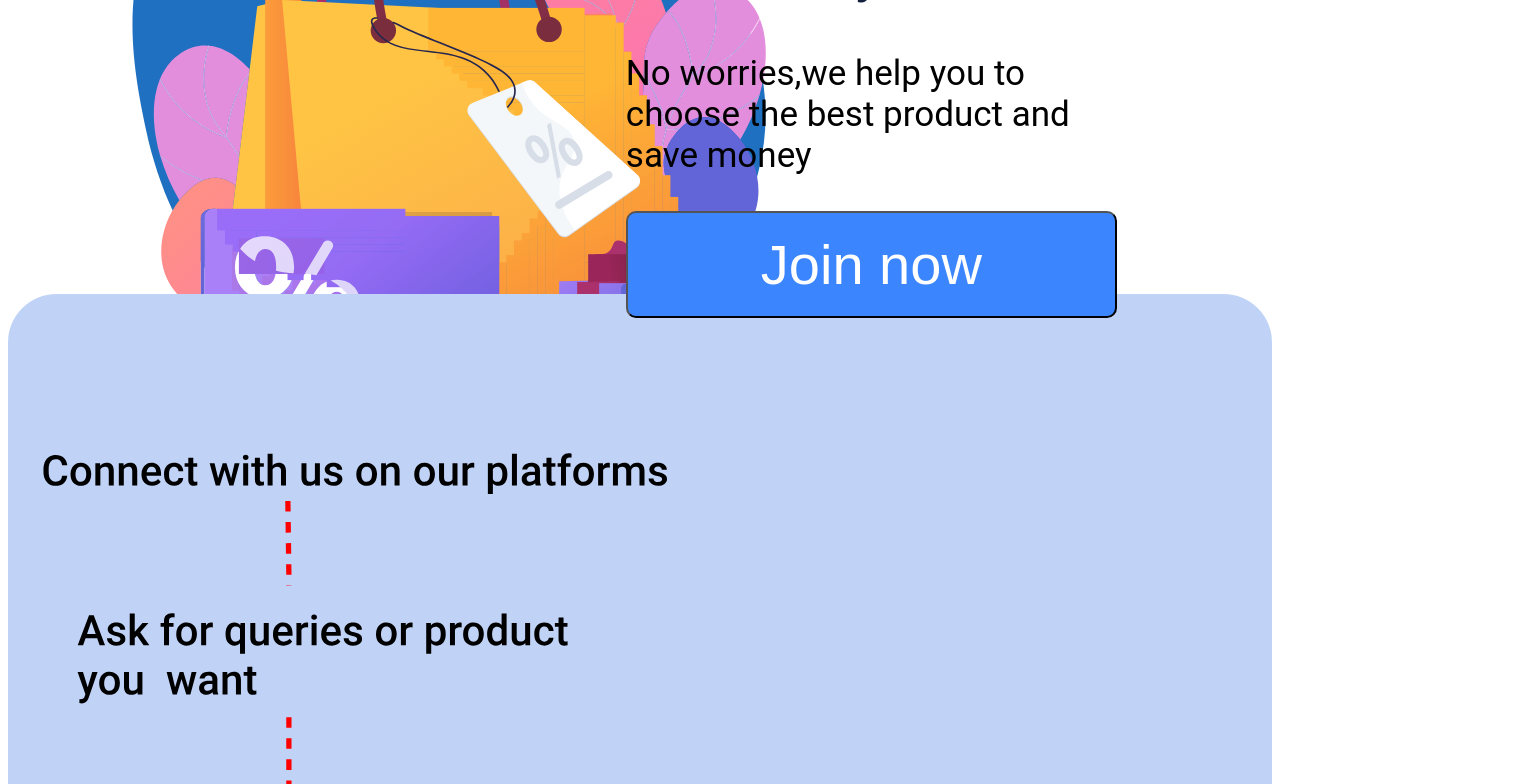
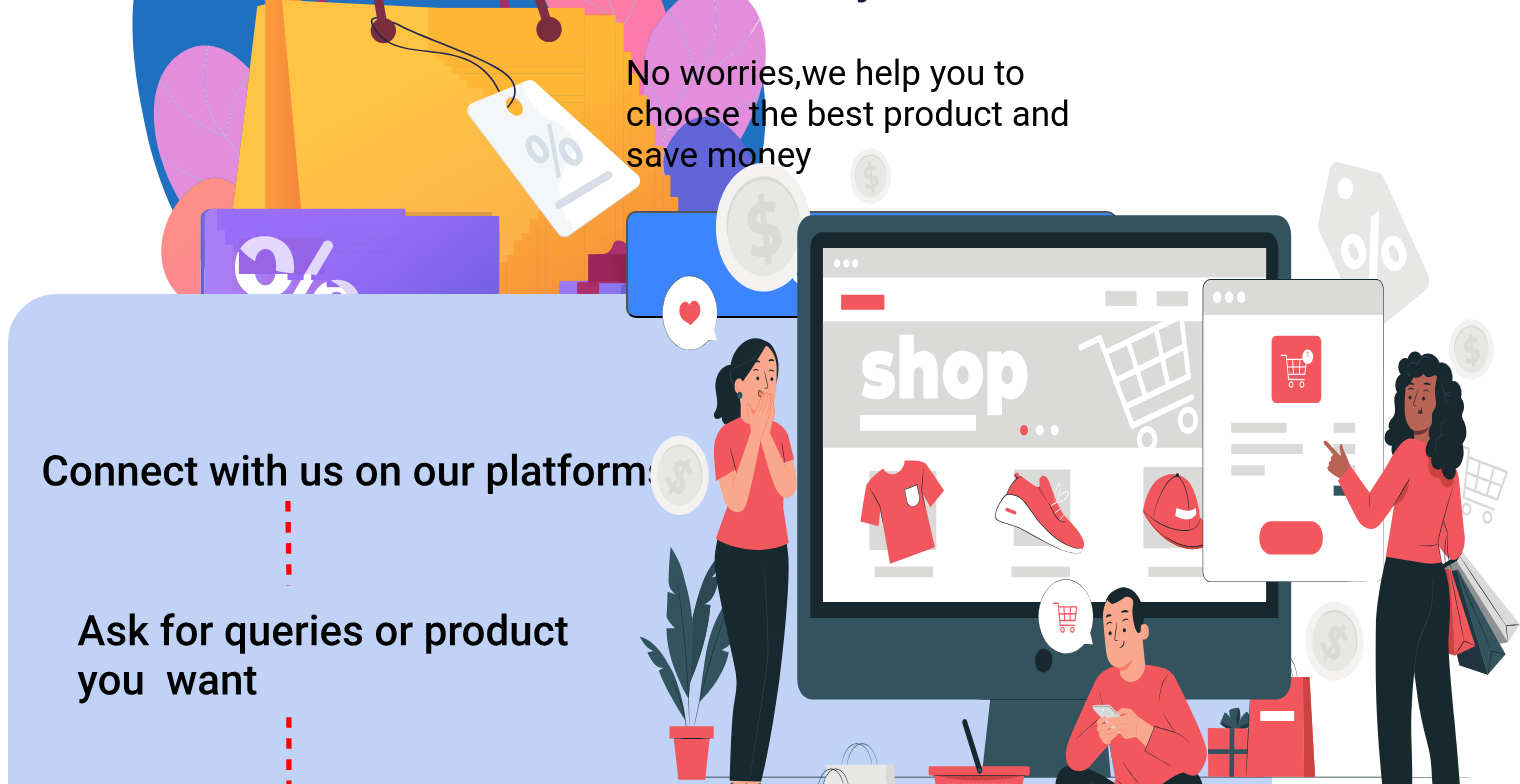
Before and after one commit to Syammed2429/save-on-shopping, a React (Create React App) app: page / in a window 1280 px wide. Shown: the part 300-1084 px from the top of the page, 1520 px wide, since content can reach past the window. Built offline with nearby package versions, Linux system fonts and the light colour scheme.

Commit message:
homepage done

```diff
--- a/src/components/Connect/Connect.tsx
+++ b/src/components/Connect/Connect.tsx
@@ -1,13 +1,15 @@
 import React from 'react'
-import { Image, Grid, Box } from '@chakra-ui/react'
+import { Image, Box } from '@chakra-ui/react'
 import section from '../../assets/images/working-section.svg'
+import shop from '../../assets/images/shop.svg'
 
 
 const Connect = () => {
     return (
         <>
-            <Box mt='35%' mb='-32%'>
+            <Box mt='35%' mb='-75%'>
                 <Image src={section} alt='section' w='100%' />
+                <Image pos='relative' bottom='60rem' left='50%' w='55rem' h='50rem' src={shop} alt='section' />
 
             </Box>
         </>
```
